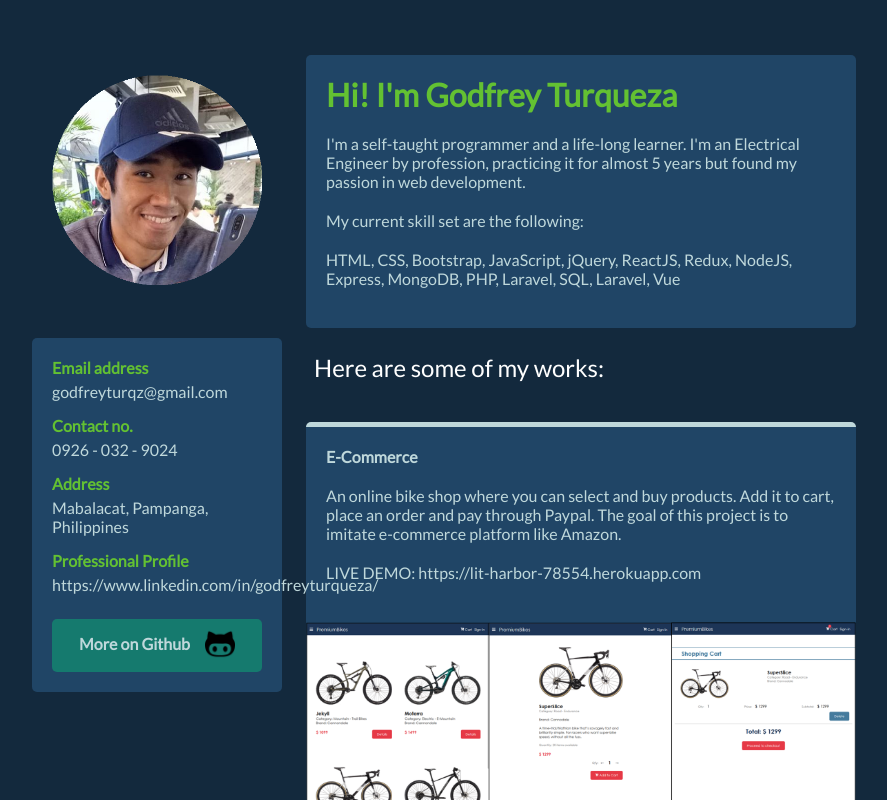
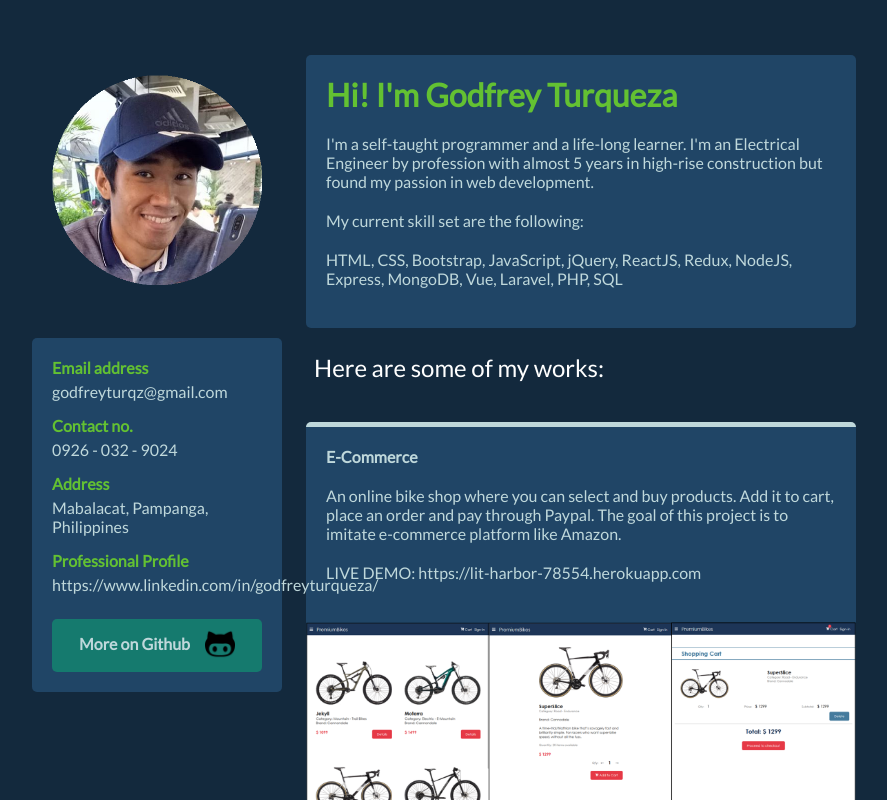
Before and after one commit to godfreyturqz/portfolio, a React (Create React App) app: page / in a window 1280 px wide. Shown: the top 800 px of the page, without its empty margins (196-1083 px from the left). Built offline with nearby package versions, Linux system fonts and the light colour scheme.

Commit message:
edit header description

```diff
--- a/src/components/Header/data.js
+++ b/src/components/Header/data.js
@@ -1,6 +1,6 @@
 export const headerData = {
     heading: 'Hi! I\'m Godfrey Turqueza',
-    first: 'I\'m a self-taught programmer and a life-long learner. I\'m an Electrical Engineer by profession, practicing it for almost 5 years but found my passion in web development.',
+    first: 'I\'m a self-taught programmer and a life-long learner. I\'m an Electrical Engineer by profession with almost 5 years in high-rise construction but found my passion in web development.',
     second: 'My current skill set are the following:',
-    third: 'HTML, CSS, Bootstrap, JavaScript, jQuery, ReactJS, Redux, NodeJS, Express, MongoDB, PHP, Laravel, SQL, Laravel, Vue'
+    third: 'HTML, CSS, Bootstrap, JavaScript, jQuery, ReactJS, Redux, NodeJS, Express, MongoDB, Vue, Laravel, PHP, SQL'
 }
```
Also changed, not shown: 1 other file (tests, documents, lock files or other folders).
